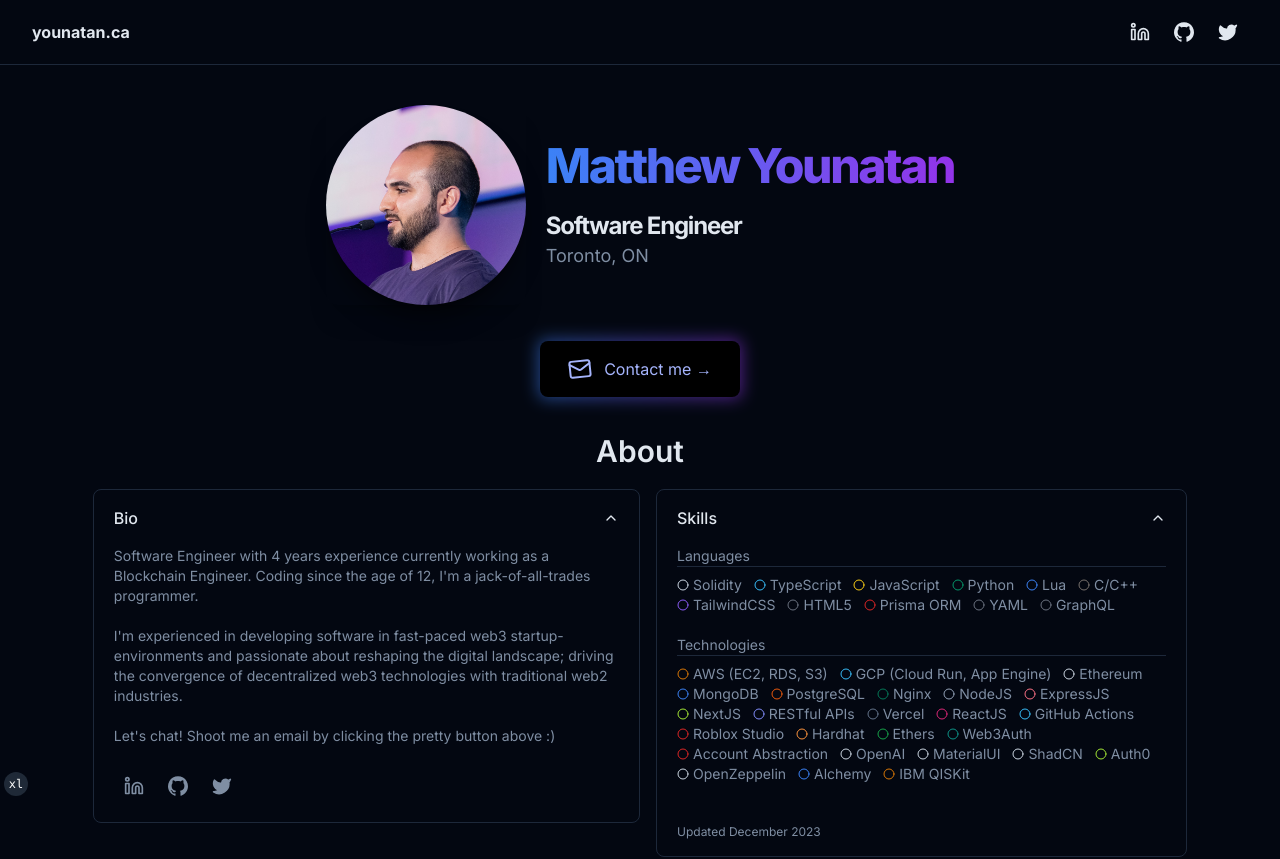
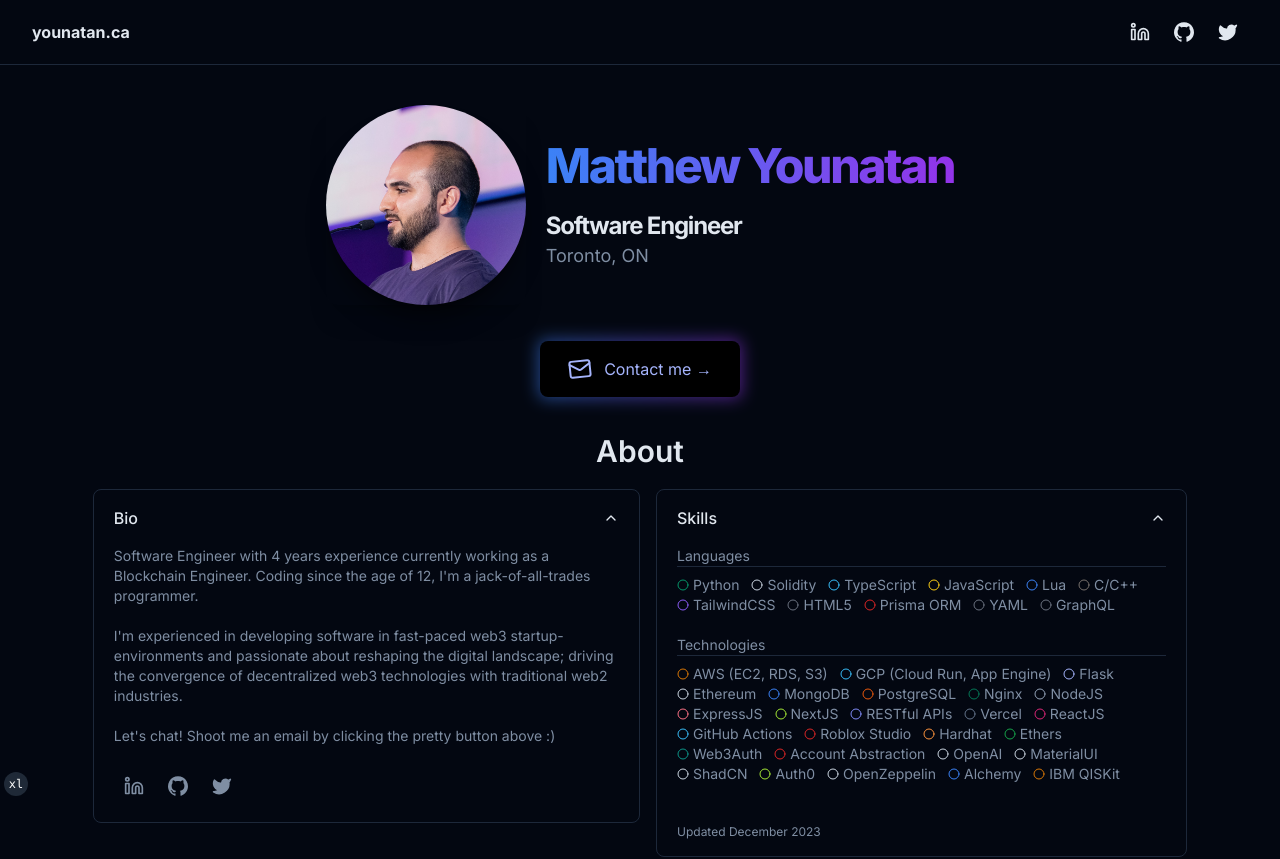
Before and after one commit to myounatan/younatan.ca, a Next.js app: page / in a window 1280 px wide. Shown: the top 859 px of the page. Built offline with nearby package versions, Linux system fonts and the light colour scheme.

Commit message:
add flask and reorder python

```diff
--- a/components/tech.tsx
+++ b/components/tech.tsx
@@ -2,10 +2,10 @@ import { TechStackItem } from "@/types/tech-stack";
 import { CircleIcon } from "lucide-react";
 
 export const CodingLanguages: Record<string, TechStackItem> = {
+  python: {name: "Python", icon: <CircleIcon className="mr-1 h-3 w-3 text-emerald-600" />},
   solidity: {name: "Solidity", icon: <CircleIcon className="mr-1 h-3 w-3 text-slate-300" />},
   typescript: {name: "TypeScript", icon: <CircleIcon className="mr-1 h-3 w-3 text-sky-400" />},
   javascript: {name: "JavaScript", icon: <CircleIcon className="mr-1 h-3 w-3 text-yellow-400" />},
-  python: {name: "Python", icon: <CircleIcon className="mr-1 h-3 w-3 text-emerald-600" />},
   lua: {name: "Lua", icon: <CircleIcon className="mr-1 h-3 w-3 text-blue-500" />},
   cpp: {name: "C/C++", icon: <CircleIcon className="mr-1 h-3 w-3 text-stone-500" />},
   tailwind: {name: "TailwindCSS", icon: <CircleIcon className="mr-1 h-3 w-3 text-violet-500" />},
@@ -18,6 +18,7 @@ export const CodingLanguages: Record<string, TechStackItem> = {
 export const DevTechnologies: Record<string, TechStackItem> = {
   aws: {name: "AWS (EC2, RDS, S3)", icon: <CircleIcon className="mr-1 h-3 w-3 text-amber-600" />},
   gcp: {name: "GCP (Cloud Run, App Engine)", icon: <CircleIcon className="mr-1 h-3 w-3 text-sky-400" />},
+  flask: {name: "Flask", icon: <CircleIcon className="mr-1 h-3 w-3 text-indigo-300" />},
   ethereum: {name: "Ethereum", icon: <CircleIcon className="mr-1 h-3 w-3 text-slate-300" />},
   mongodb: {name: "MongoDB", icon: <CircleIcon className="mr-1 h-3 w-3 text-blue-500" />},
   postgresql: {name: "PostgreSQL", icon: <CircleIcon className="mr-1 h-3 w-3 text-orange-600" />},
```
